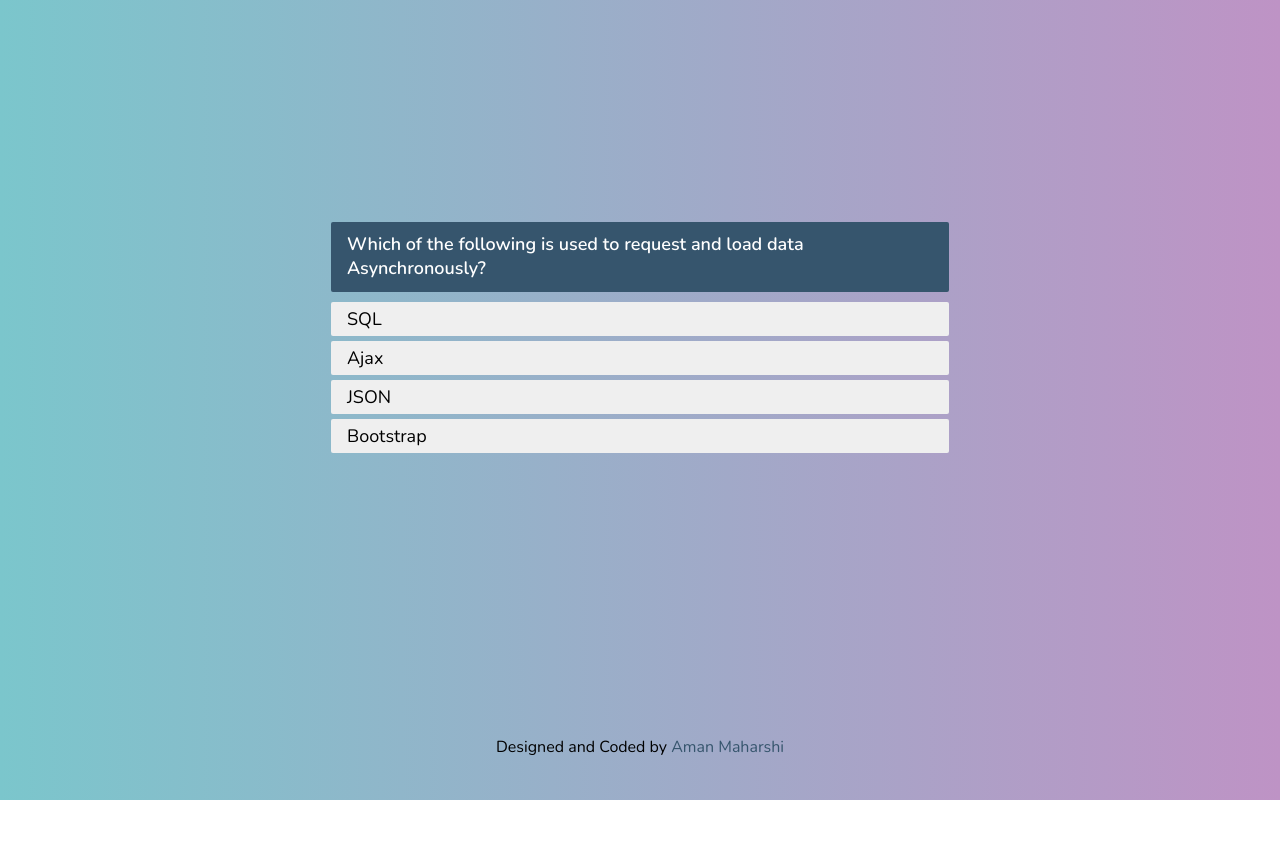
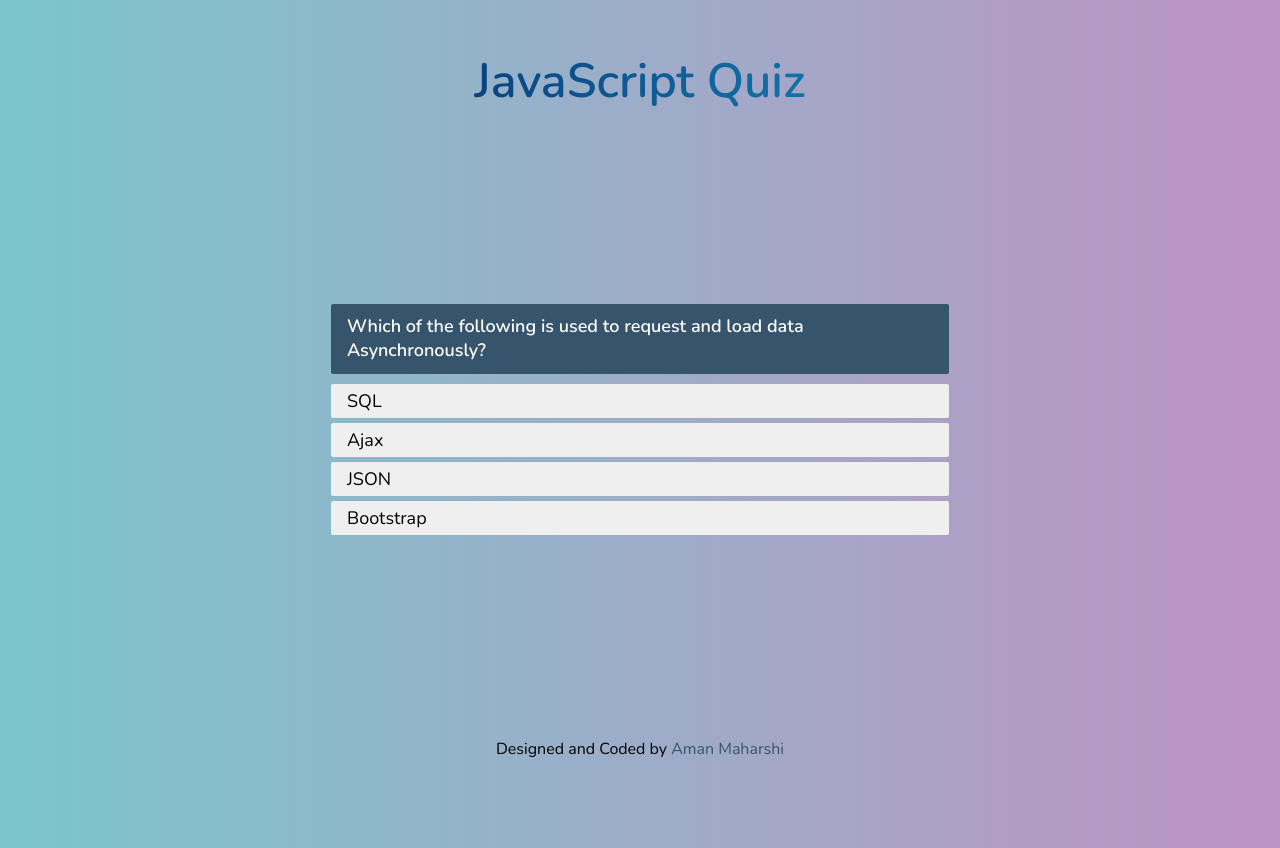
Before and after one commit to aman-maharshi/vanilla-js, a plain HTML site: page quiz-app/index.html in a window 1280 px wide. Before the commit the page ends 800 px from the top, so only its background shows below. Drawn offline with nearby package versions, Linux system fonts and the light colour scheme.

Commit message:
styling changes

```diff
--- a/quiz-app/index.html
+++ b/quiz-app/index.html
@@ -9,6 +9,9 @@
 	<link href="https://fonts.googleapis.com/css2?family=Nunito:wght@400;600&display=swap" rel="stylesheet">
 </head>
 <body>
+	<header>
+		<p>JavaScript Quiz</p>
+	</header>
 	<main>
 		<div class="main-container">
 			<div class="indicator"></div>
--- a/quiz-app/style.css
+++ b/quiz-app/style.css
@@ -11,8 +11,17 @@ body {
 * {
 	box-sizing: border-box;
 }
+header p {
+	text-align: center;
+	font-size: 3rem;
+    font-weight: 700;
+	background: linear-gradient(to right, #000046, #1cb5e0);
+    background-clip: text;
+    -webkit-background-clip: text;
+    -webkit-text-fill-color: transparent;
+}
 main {
-	height: 90vh;
+	height: 70vh;
 	display: flex;
 	justify-content: center;
 	align-items: center;
@@ -63,7 +72,7 @@ main {
 .message {
 	height: 25px;
 	text-align: center;
-	color: green;
+	color: rgb(8, 85, 49);
 	font-weight: bold;
 }
 .indicator {
```
